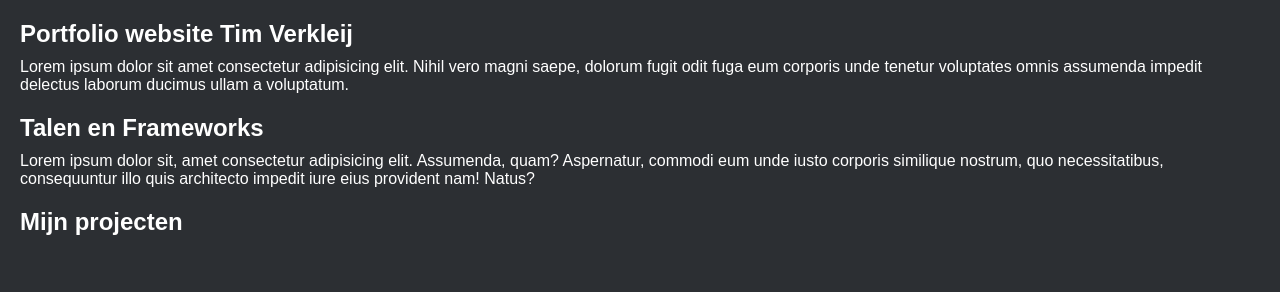
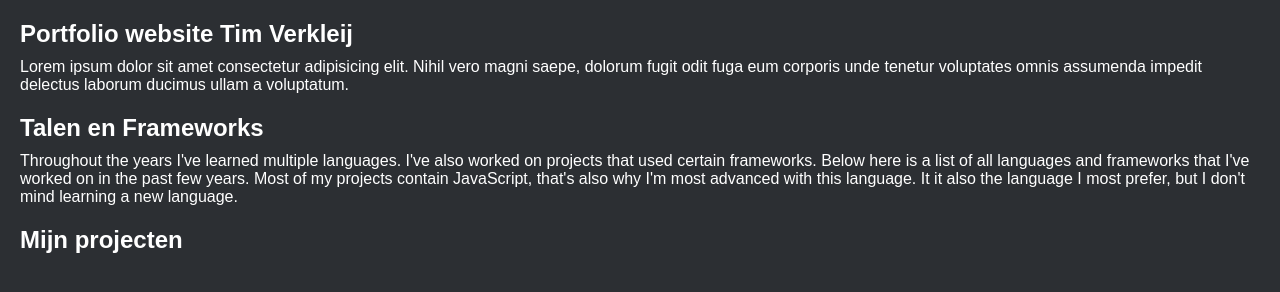
Before and after one commit to TimVerkleij/portfolio, a website: page public/index.html in a window 1280 px wide. Drawn offline with Linux system fonts and the light colour scheme; no server answers.

Commit message:
Add language and framework description

```diff
--- a/public/index.html
+++ b/public/index.html
@@ -18,7 +18,11 @@
 
     <div class="languageAndFrameworkDiv" id="languageDiv">
         <h2 class="title">Talen en Frameworks</h2>
-        <p>Lorem ipsum dolor sit, amet consectetur adipisicing elit. Assumenda, quam? Aspernatur, commodi eum unde iusto corporis similique nostrum, quo necessitatibus, consequuntur illo quis architecto impedit iure eius provident nam! Natus?</p>
+        <p class="languageAndFrameworkText">
+            Throughout the years I've learned multiple languages. I've also worked on projects that used certain frameworks.
+            Below here is a list of all languages and frameworks that I've worked on in the past few years. Most of my projects contain JavaScript, that's also why I'm most advanced with this language.
+            It it also the language I most prefer, but I don't mind learning a new language.
+        </p>
     </div>
 
 
--- a/public/styles/languages and frameworks.css
+++ b/public/styles/languages and frameworks.css
@@ -34,3 +34,7 @@
     text-align: center;
     margin-top: 15px;
 }
+
+.languageAndFrameworkText{
+    width: 100%;
+}
```
